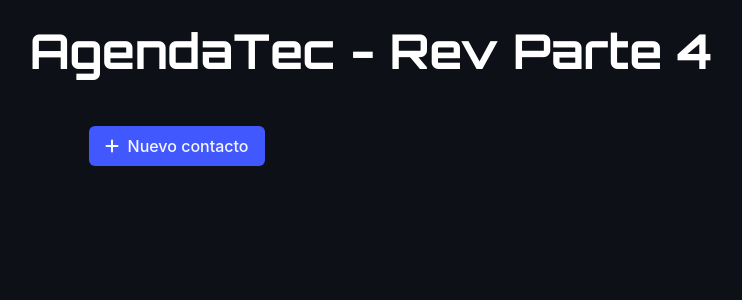
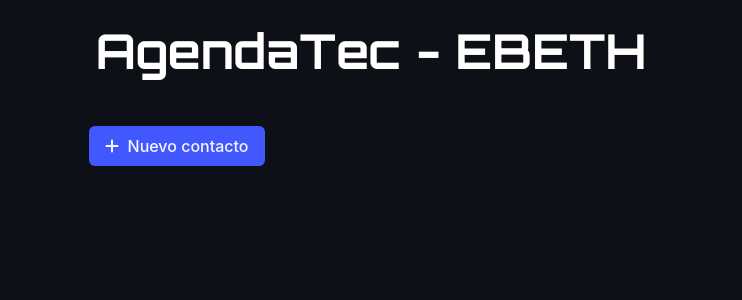
Before and after one commit to EV3THlm/CN2_EX_U2_22590434, a Flask app: page / in a window 1280 px wide. Shown: the top 300 px of the page, without its empty margins (269-1011 px from the left). Run offline with Flask 3, Linux system fonts and the light colour scheme; some libraries are stand-ins or nearby versions.

Commit message:
Update base.html

```diff
--- a/app/templates/base.html
+++ b/app/templates/base.html
@@ -14,7 +14,7 @@
     <header>
         <br>
         <h1 class="title has-text-centered is-1" style="font-family: 'Orbitron', sans-serif; color:white">
-            AgendaTec - Rev Parte 4
+            AgendaTec - EBETH
           </h1>
           <br>
     </header>
```
